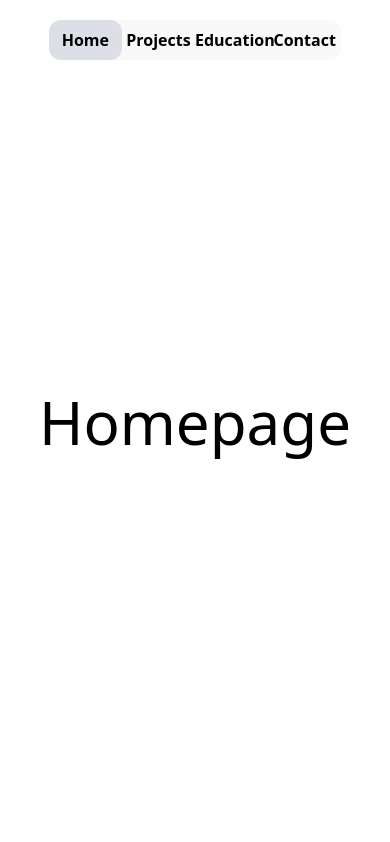
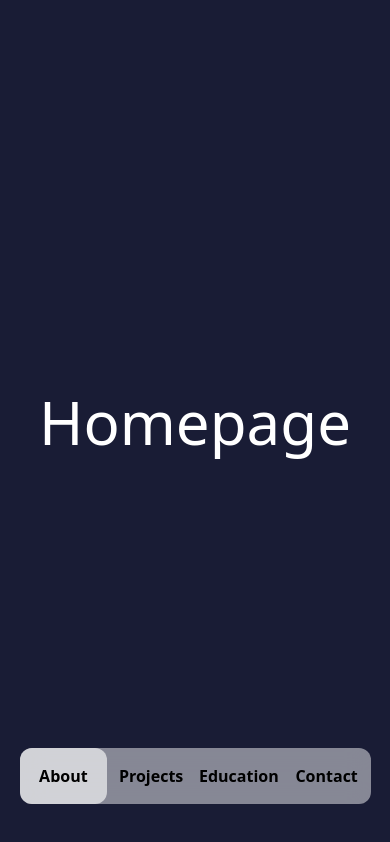
Before and after one commit to mLorente13/Portfolio, a React (Vite) app: page / in a window 390 px wide. Built offline with nearby package versions, Linux system fonts and the light colour scheme.

Commit message:
Improve responsiveness on navbar component

```diff
--- a/src/components/Navbar.jsx
+++ b/src/components/Navbar.jsx
@@ -1,15 +1,15 @@
 import { Link, Outlet } from "react-router";
-import NavbarLink from "./NavbarLink";
 import { useState } from "react";
 import { useEffect } from "react";
 
 export default function Navbar() {
     let link = window.location.pathname.split("/")[1];
     if (link === "") {
-        link = "home";
+        link = "about";
     }
     const [activeLink, setActiveLink] = useState(link);
     const [activeLinkPosition, setActiveLinkPosition] = useState(0);
+    const [isMobile, setIsMobile] = useState(false);
 
     function calcActiveLinkPosition() {
         const currentLink = document.getElementById(activeLink);
@@ -18,64 +18,168 @@ export default function Navbar() {
     }
 
     useEffect(() => {
+        if (window.screen.width < 768) {
+            setIsMobile(true);
+        }
         calcActiveLinkPosition();
     }, [activeLink]);
 
-    window.addEventListener("resize", calcActiveLinkPosition);
+    window.addEventListener("resize", () => {
+        calcActiveLinkPosition();
+        if (window.screen.width < 768) {
+            setIsMobile(true);
+        } else {
+            setIsMobile(false);
+        }
+    });
 
     return (
-        <main>
+        <div className="bg-[#191c35] text-white">
             <header className="flex items-center justify-center">
-                <nav className="fixed z-10 top-5 flex items-center mx-auto text-center bg-gray-100/50 backdrop-blur-md rounded-xl w-3/4 lg:w-1/2">
+                <nav className="fixed md:h-10 z-10 bottom-10 w-[90%] md:top-5 flex items-center mx-auto text-center bg-gray-100/50 backdrop-blur-md rounded-xl md:w-3/4 lg:w-2/5">
                     <ul className="flex w-full p-0 m-0">
                         <Link
-                            id="home"
+                            id="about"
                             to="/"
-                            className="w-1/4 inline-block py-2 text-decoration-none rounded-xl font-semibold box-border text-black"
+                            className="z-10 flex items-center justify-center w-1/4 py-4 md:py-2 text-decoration-none rounded-xl font-semibold box-border text-black"
                             onClick={(e) => {
                                 setActiveLink(e.target.id);
                             }}
                         >
-                            Home
+                            {isMobile ? (
+                                <svg
+                                    xmlns="http://www.w3.org/2000/svg"
+                                    width="24"
+                                    height="24"
+                                    viewBox="0 0 24 24"
+                                    fill="none"
+                                    stroke="currentColor"
+                                    strokeWidth="2"
+                                    strokeLinecap="round"
+                                    strokeLinejoin="round"
+                                    className=" pointer-events-none icon icon-tabler icons-tabler-outline icon-tabler-user"
+                                >
+                                    <path
+                                        stroke="none"
+                                        d="M0 0h24v24H0z"
+                                        fill="none"
+                                    />
+                                    <path d="M8 7a4 4 0 1 0 8 0a4 4 0 0 0 -8 0" />
+                                    <path d="M6 21v-2a4 4 0 0 1 4 -4h4a4 4 0 0 1 4 4v2" />
+                                </svg>
+                            ) : (
+                                "About"
+                            )}
                         </Link>
                         <Link
                             id="projects"
                             to="/projects"
-                            className="inline-block w-1/4 py-2 text-decoration-none rounded-xl font-semibold box-border text-black"
+                            className="flex items-center justify-center w-1/4 py-4 md:py-2 text-decoration-none rounded-xl font-semibold box-border text-black"
                             onClick={(e) => {
                                 setActiveLink(e.target.id);
                             }}
                         >
-                            Projects
+                            {isMobile ? (
+                                <svg
+                                    xmlns="http://www.w3.org/2000/svg"
+                                    width="24"
+                                    height="24"
+                                    viewBox="0 0 24 24"
+                                    fill="none"
+                                    stroke="currentColor"
+                                    strokeWidth="2"
+                                    strokeLinecap="round"
+                                    strokeLinejoin="round"
+                                    className="pointer-events-none icon icon-tabler icons-tabler-outline icon-tabler-code"
+                                >
+                                    <path
+                                        stroke="none"
+                                        d="M0 0h24v24H0z"
+                                        fill="none"
+                                    />
+                                    <path d="M7 8l-4 4l4 4" />
+                                    <path d="M17 8l4 4l-4 4" />
+                                    <path d="M14 4l-4 16" />
+                                </svg>
+                            ) : (
+                                "Projects"
+                            )}
                         </Link>
                         <Link
                             id="education"
                             to="/education"
-                            className="inline-block w-1/4 py-2 text-decoration-none rounded-xl font-semibold box-border text-black"
+                            className="flex items-center justify-center w-1/4 py-4 md:py-2 text-decoration-none rounded-xl font-semibold box-border text-black"
                             onClick={(e) => {
                                 setActiveLink(e.target.id);
                             }}
                         >
-                            Education
+                            {isMobile ? (
+                                <svg
+                                    className="pointer-events-none nav-icon icon icon-tabler icons-tabler-outline icon-tabler-user"
+                                    xmlns="http://www.w3.org/2000/svg"
+                                    width="24"
+                                    height="24"
+                                    viewBox="0 0 24 24"
+                                    fill="none"
+                                    stroke="currentColor"
+                                    strokeWidth="2"
+                                    strokeLinecap="round"
+                                    strokeLinejoin="round"
+                                >
+                                    <path
+                                        stroke="none"
+                                        d="M0 0h24v24H0z"
+                                        fill="none"
+                                    />
+                                    <path d="M22 9l-10 -4l-10 4l10 4l10 -4v6" />
+                                    <path d="M6 10.6v5.4a6 3 0 0 0 12 0v-5.4" />
+                                </svg>
+                            ) : (
+                                "Education"
+                            )}
                         </Link>
                         <Link
                             id="contact"
                             to="/contact"
-                            className="inline-block w-1/4 py-2 text-decoration-none rounded-xl font-semibold box-border text-black"
+                            className="flex items-center justify-center w-1/4 py-4 md:py-2 text-decoration-none rounded-xl font-semibold box-border text-black"
                             onClick={(e) => {
                                 setActiveLink(e.target.id);
                             }}
                         >
-                            Contact
+                            {isMobile ? (
+                                <svg
+                                    className="pointer-events-none nav-icon icon icon-tabler icons-tabler-outline icon-tabler-user"
+                                    xmlns="http://www.w3.org/2000/svg"
+                                    width="24"
+                                    height="24"
+                                    viewBox="0 0 24 24"
+                                    fill="none"
+                                    stroke="currentColor"
+                                    strokeWidth="2"
+                                    strokeLinecap="round"
+                                    strokeLinejoin="round"
+                                >
+                                    <path
+                                        stroke="none"
+                                        d="M0 0h24v24H0z"
+                                        fill="none"
+                                    />
+                                    <path d="M8 9h8" />
+                                    <path d="M8 13h6" />
+                                    <path d="M18 4a3 3 0 0 1 3 3v8a3 3 0 0 1 -3 3h-5l-5 3v-3h-2a3 3 0 0 1 -3 -3v-8a3 3 0 0 1 3 -3h12z" />
+                                </svg>
+                            ) : (
+                                "Contact"
+                            )}
                         </Link>
                     </ul>
                     <div
-                        className="z-[-10] absolute bottom-0 w-1/4 h-full rounded-xl duration-300 bg-gray-300/70"
+                        className="z-[-10] absolute bottom-0 w-1/4 h-full rounded-xl duration-300 bg-[#f3f3f3b3]"
                         style={{ left: `${activeLinkPosition}px` }}
                     ></div>
                 </nav>
             </header>
             <Outlet />
-        </main>
+        </div>
     );
 }
```
